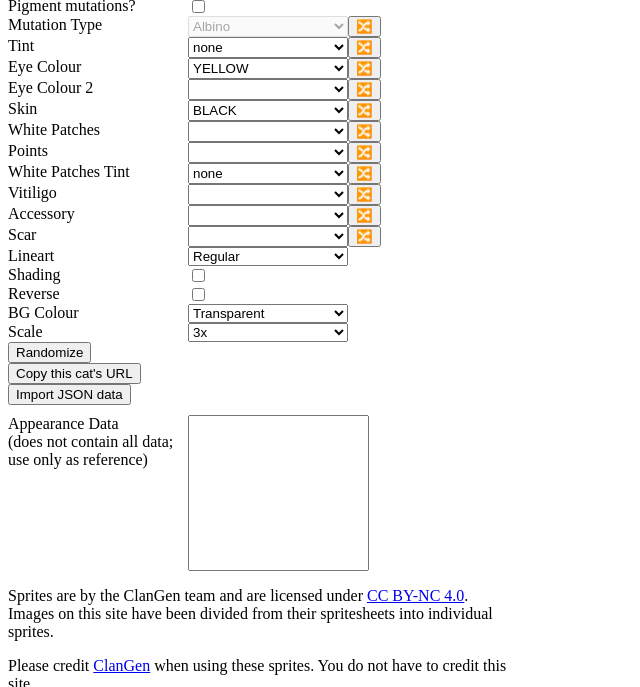
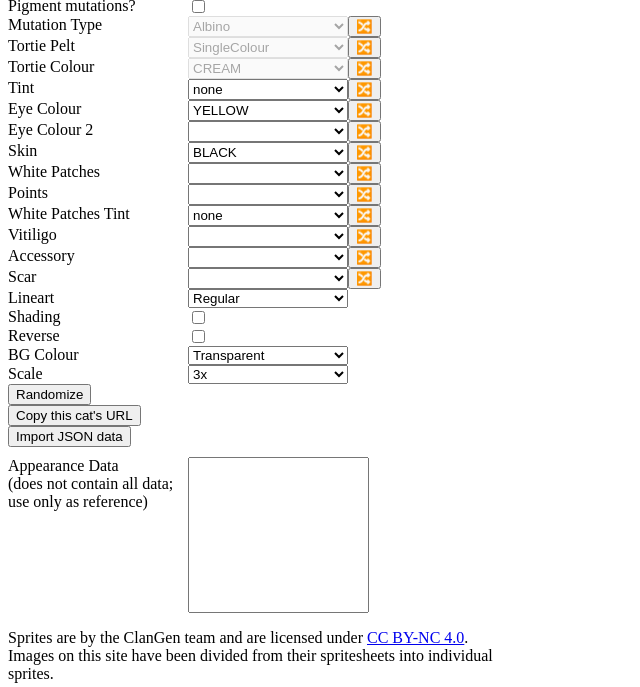
Before and after one commit to DreadfulDesires/Utahraptor-Genetics-POT, a website built with Vite: page index.html in a window 1280 px wide. Shown: the part 413-1100 px from the top of the page, without its empty margins (0-640 px from the left). Built offline with nearby package versions, Linux system fonts and the light colour scheme.

Commit message:
Add tortie pattern and colour selection options

```diff
--- a/index.html
+++ b/index.html
@@ -101,6 +101,58 @@
           <option>Melanin Overproduction</option>
         </select>
         <button class="random-button" data-select-id="tortie-mask-select">
+          🔀
+        </button>
+      </div>
+
+  <div class="form-row">
+        <label>Tortie Pelt</label>
+        <select disabled class="tortie-pattern-select">
+          <option>SingleColour</option>
+          <option>TwoColour</option>
+          <option>Tabby</option>
+          <option>Marbled</option>
+          <option>Rosette</option>
+          <option>Smoke</option>
+          <option>Ticked</option>
+          <option>Speckled</option>
+          <option>Bengal</option>
+          <option>Mackerel</option>
+          <option>Classic</option>
+          <option>Sokoke</option>
+          <option>Agouti</option>
+          <option>Singlestripe</option>
+          <option>Masked</option>
+        </select>
+        <button class="random-button" data-select-id="tortie-pattern-select">
+          🔀
+        </button>
+      </div>
+
+ <div class="form-row">
+        <label>Tortie Colour</label>
+        <select disabled class="tortie-colour-select">
+          <option>CREAM</option>
+          <option>PALEGINGER</option>
+          <option>GOLDEN</option>
+          <option>GINGER</option>
+          <option>DARKGINGER</option>
+          <option>SIENNA</option>
+          <option>GREY</option>
+          <option>DARKGREY</option>
+          <option>GHOST</option>
+          <option>BLACK</option>
+          <option>WHITE</option>
+          <option>PALEGREY</option>
+          <option>SILVER</option>
+          <option>LIGHTBROWN</option>
+          <option>LILAC</option>
+          <option>BROWN</option>
+          <option>GOLDEN-BROWN</option>
+          <option>DARKBROWN</option>
+          <option>CHOCOLATE</option>
+        </select>
+        <button class="random-button" data-select-id="tortie-colour-select">
           🔀
         </button>
       </div>
```
